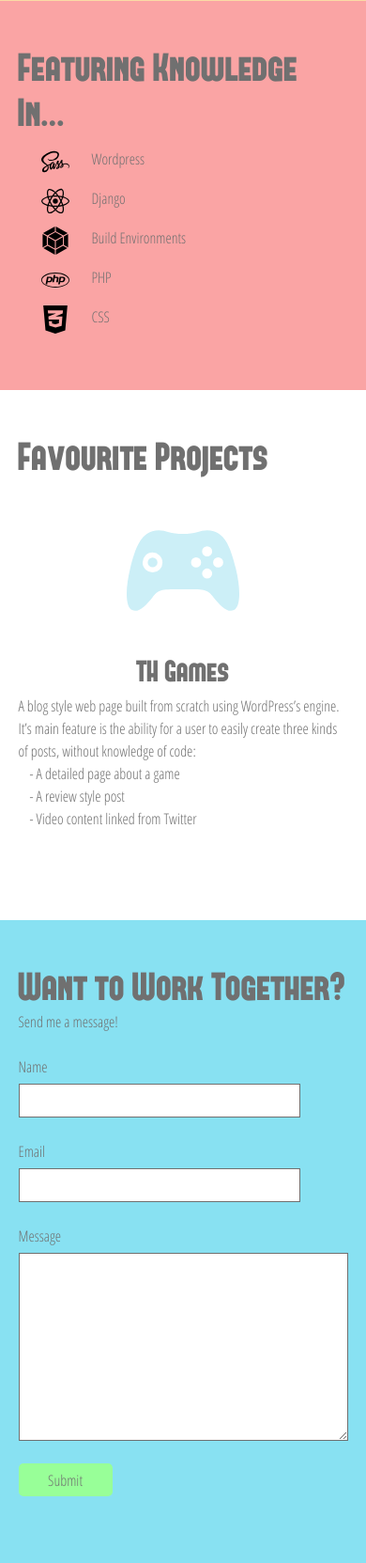
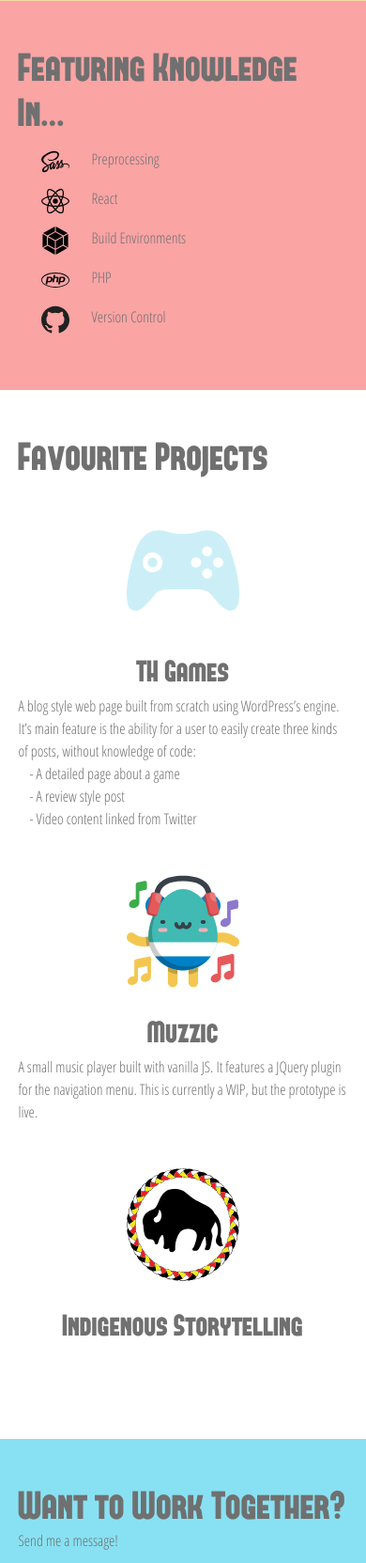
Before and after one commit to tristanhampton/portfolio, a PHP site: page / in a window 390 px wide. Shown: the part 819-2482 px from the top of the page at 94% size. Before the commit the page ends 2411 px from the top, so only its background shows below. Run offline with PHP 8.4, Linux system fonts and the light colour scheme.

Commit message:
updated breakpoints with sass breakpoints

```diff
--- a/css/main.css
+++ b/css/main.css
@@ -84,11 +84,6 @@ header, nav {
   z-index: 50000;
   width: 4rem;
   height: 4rem;
-}
-@media (min-width: 1000px) {
-  .header-container .hamburger {
-    display: none;
-  }
 }
 .header-container .hamburger > div {
   width: 30px;
@@ -238,7 +233,7 @@ a:active {
   color: inherit;
 }
 a:hover {
-  color: #676666;
+  color: #979797;
 }
 
 .featured {
--- a/index.html
+++ b/index.html
@@ -1,5 +1,5 @@
 <!doctype html>
-<html class="no-js" lang="">
+<html class="no-js" lang="en">
 
 <head>
   <meta charset="utf-8">
@@ -26,6 +26,7 @@
           <li><a href="#specialties">Specialties</a></li>
           <li><a href="#projects">Projects</a></li>
           <li><a href="#contact">Contact</a></li>
+          <li><a href="https://github.com/tristanhampton">GitHub</a></li>
         </ul>
       </nav>
     </div>
@@ -178,11 +179,11 @@
           <ul>
             <li>
               <img src="img/sass.svg" alt="Sass logo">
-              <p>Wordpress</p>
+              <p>Preprocessing</p>
             </li>
             <li>
               <img src="img/react.svg" alt="React logo">
-              <p>Django</p>
+              <p>React</p>
             </li>
             <li>
               <img src="img/webpack.svg" alt="Webpack logo">
@@ -193,8 +194,8 @@
               <p>PHP</p>
             </li>
             <li>
-              <img src="img/css.svg" alt="CSS logo">
-              <p>CSS</p>
+              <img src="img/github.svg" alt="Git logo">
+              <p>Version Control</p>
             </li>
           </ul>
       </div>
@@ -213,17 +214,19 @@
             <li>- Video content linked from Twitter</li>
           </ul>
         </div>
-        <!-- <div class="project">
-          <img src="img/droplet.svg" alt="Blood drop icon">
-          <h3><a href="#">All Cycles</a></h3>
-          <p>Lorem ipsum dolor sit amet consectetur adipisicing elit. Commodi libero molestias quasi perspiciatis tenetur illo ex rem, amet odio minima ullam sit officiis ipsum quisquam beatae est itaque dolores exercitationem?</p>
+        <div class="project">
+          <img src="img/bean.svg" alt="Dancing bean icon">
+          <h3><a href="http://tristanhampton.ca/music">Muzzic</a></h3>
+          <p>A small music player built with vanilla JS. It features a JQuery plugin for the navigation menu. This is currently a WIP, but the prototype is live.</p>
         </div>
         <div class="project">
-          <img src="img/question.svg" alt="question mark icon">
-          <h3><a href="#">Third Project</a></h3>
-          <p>Lorem ipsum dolor sit amet consectetur adipisicing elit. Quia voluptates iure reprehenderit, placeat voluptatem ullam dolorum quo ipsum soluta laborum saepe nulla! Earum, officia aspernatur libero voluptas non ducimus placeat!</p>
+          <img src="img/indigenous-logo.svg" alt="Indigenous Storytelling Logo">
+          <h3>
+            <a href="https://indigenousstorytelling.ca">Indigenous Storytelling</a>
+          </h3>
+          <p></p>
         </div>
-      </div> -->
+      </div>
     </section>
 
     <section class="contact" id="contact">
--- /dev/null
+++ b/sass/_colours.sass
@@ -0,0 +1,6 @@
+$primary-blue: #88E1F2
+$primary-yellow: #FADBA5
+$primary-pink: #FAA4A4
+$primary-green: #98FF98
+$text-gray: #707070
+$dark-gray: #979797
--- a/sass/_featured.sass
+++ b/sass/_featured.sass
@@ -3,24 +3,24 @@
     &.specialize
         padding-top: 7.2rem
         background-color: $primary-yellow
-        @media (min-width: 600px)
+        @include break(small)
             ul
                 padding: 7.2rem 0 0 10rem
     &.knowledge
         background-color: $primary-pink
-        @media (min-width: 600px)
+        @include break(small)
             ul
                 padding: 12.2rem 0 0 10rem
             li
                 margin-bottom: 3.6rem
     h2
-        @media (min-width: 600px)
+        @include break(small)
             position: absolute
             transform: rotate(-30deg)
             max-width: 230px
     ul
         padding: 0 0 0 2.4rem
-        @media (min-width: 600px)
+        @include break(small)
             display: flex
             flex-wrap: wrap
             justify-content: space-around
@@ -28,7 +28,7 @@
     li
         display: flex
         margin-bottom: 1.2rem
-        @media (min-width: 600px)
+        @include break(small)
             width: 30%
             flex-direction: column
             align-items: center
@@ -36,5 +36,5 @@
         margin-right: 2.4rem
         width: 3rem
         height: 3rem
-        @media (min-width: 600px)
+        @include break(small)
             margin-right: 0
--- /dev/null
+++ b/sass/_mediaquery.sass
@@ -0,0 +1,18 @@
+@mixin break($point)
+    @if $point == small
+        @media (min-width: 600px)
+            @content
+    @else if $point == medium
+        @media (min-width: 1000px)
+            @content
+    @else if $point == wide
+        @media (min-width: 1200px)
+            @content
+    @else if $point == exwide
+        @media (min-width: 1800px)
+            @content
+
+// EXAMPLE
+// header
+    // @include break(medium)
+        // Add styles here
--- a/sass/_nav-menu.sass
+++ b/sass/_nav-menu.sass
@@ -7,7 +7,7 @@ body
     justify-content: space-between
     align-items: center
     div
-      @media (max-width: $min)
+      @include break(small)
         position: absolute
         right: 0
         top: 0
@@ -24,21 +24,21 @@ body
           background-color: #fff
         li
           margin-bottom: 1.2rem
-    @media (min-width: $min)
+    @include break(small)
       display: none
       flex-direction: unset
       align-content: unset
 
 .desktop-nav
-  @media (max-width: $min)
+  @include break(small)
     display: none
-  @media (min-width: $min)
+  @include break(small)
       display: flex
       justify-content: space-between
       flex-direction: row
       align-items: center
   ul
-    @media (min-width: $min)
+    @include break(small)
       display: flex
       justify-content: flex-end
       flex-direction: row
--- a/sass/_section-featured.sass
+++ b/sass/_section-featured.sass
@@ -3,24 +3,24 @@
     &.specialize
         padding-top: 7.2rem
         background-color: $primary-yellow
-        @media (min-width: 600px)
+        @include break(small)
             ul
                 padding: 7.2rem 0 0 10rem
     &.knowledge
         background-color: $primary-pink
-        @media (min-width: 600px)
+        @include break(small)
             ul
                 padding: 12.2rem 0 0 10rem
             li
                 margin-bottom: 3.6rem
     h2
-        @media (min-width: 600px)
+        @include break(small)
             position: absolute
             transform: rotate(-30deg)
             max-width: 230px
     ul
         padding: 0 0 0 2.4rem
-        @media (min-width: 600px)
+        @include break(small)
             display: flex
             flex-wrap: wrap
             justify-content: space-around
@@ -28,7 +28,7 @@
     li
         display: flex
         margin-bottom: 1.2rem
-        @media (min-width: 600px)
+        @include break(small)
             width: 30%
             flex-direction: column
             align-items: center
@@ -36,5 +36,5 @@
         margin-right: 2.4rem
         width: 3rem
         height: 3rem
-        @media (min-width: 600px)
+        @include break(small)
             margin-right: 0
--- a/sass/_section-projects.sass
+++ b/sass/_section-projects.sass
@@ -1,5 +1,5 @@
 .projects
-    @media (min-width: 600px)
+    @include break(small)
         .large-container
             display: flex
             flex-wrap: wrap
@@ -20,7 +20,7 @@
         width: 100%
         img
             margin-bottom: 2.4rem
-        @media (min-width: 600px)
+        @include break(small)
             width: 48%
         @media (min-width: 1100px)
             width: 31%
--- a/sass/_sliding-nav.sass
+++ b/sass/_sliding-nav.sass
@@ -17,9 +17,9 @@ header, nav
     padding: 1.2rem 0
     margin: 0 2.5%
     height: 6.4rem
-    @media (min-width: 600px)
+    @include break(small)
         margin: 0 5%
-    @media (min-width: 1000px)
+    @include break(medium)
         margin: 0 auto
         max-width: 1000px
     img
@@ -28,7 +28,7 @@ header, nav
         z-index: 50000
         width: 4rem
         height: 4rem
-        @media (min-width: 1000px)
+        @include break(med)
             display: none
         &>div
             width: 30px
@@ -36,7 +36,7 @@ header, nav
             position: relative
             margin-top: 13px
             transition: 1s ease
-            @media (min-width: 1000px)
+            @include break(medium)
                 display: none
             &::before, &::after
                 content: ""
@@ -79,7 +79,7 @@ nav
     li
         margin: 1.2rem 0 0
         width: 100%
-    @media (min-width: 1000px)
+    @include break(medium)
         position: unset
         bottom: unset
         padding: unset
--- a/sass/_typography.sass
+++ b/sass/_typography.sass
@@ -8,7 +8,7 @@
 
 
 body
-    color: $text-gray
+  color: $text-gray
 
 
 @font-face
@@ -32,7 +32,7 @@ nav
 .featured
   font-size: 3rem
   line-height: 2.8rem
-  @media (min-width: 600px)
+  @include break(small)
     p
       font-size: 2rem
       line-height: 2.4rem
@@ -42,30 +42,15 @@ nav
 
 h1
   font: 6.4rem/7.2rem 'Forque', sans-serif
-  // @media (min-width: 550px)
-  //   font-size: 3.125rem
-  //   line-height: 4.8rem
-  // @media (min-width: 700px)
-  //   font-size: 3.79rem
-  //   line-height: 4.8rem
+
 
 h2
   font: 4.2rem/4.8rem 'Forque', serif
-  // @media (min-width: 550px)
-  //   font-size: 2.5rem
-  //   line-height: 4.8rem
-  // @media (min-width: 700px)
-  //   font-size: 2.843rem
-  //   line-height: 4.8rem
+
 
 h3
   font: 3.2rem/4.8rem 'Forque', serif
-  // @media (min-width: 550px)
-  //   font-size: 2rem
-  //   line-height: 2.4rem
-  // @media (min-width: 700px)
-  //   font-size: 2.133rem
-  //   line-height: 2.4rem
+
 
 a
   color: inherit
--- a/sass/_variables.sass
+++ /dev/null
@@ -1,5 +0,0 @@
-$primary-colour: #000000
-$secondary-colour: #777777
-$alternate-colour: #e0efff
-$min: 700px
-$max: 1024px
--- a/sass/main.sass
+++ b/sass/main.sass
@@ -1,6 +1,7 @@
 @import 'reset.css'
 @import 'boilerplate'
 @import 'colours'
+@import 'mediaquery'
 @import 'sliding-nav'
 @import 'typography'
 @import 'section-featured'
```
Also changed, not shown: img/background.jpeg (deleted), img/bean.svg (added), img/git.svg (added), img/github.svg (added), img/indigenous-logo.svg (added), 2 other files.
